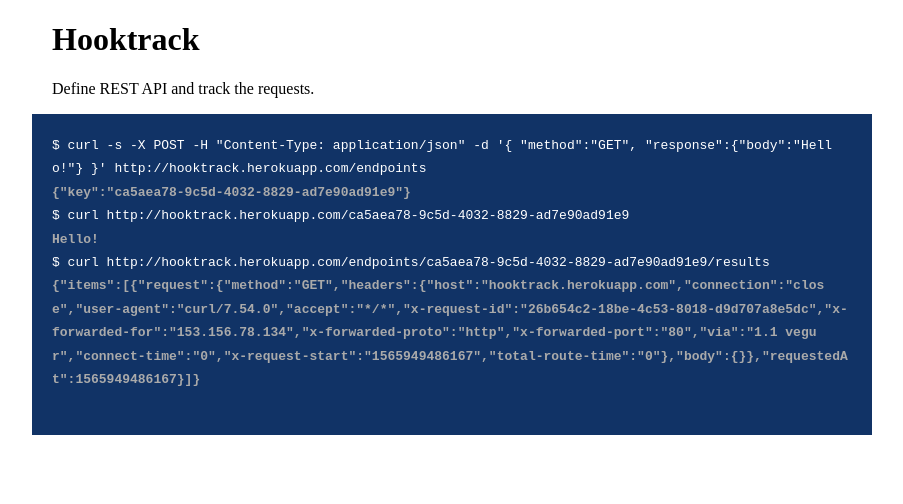
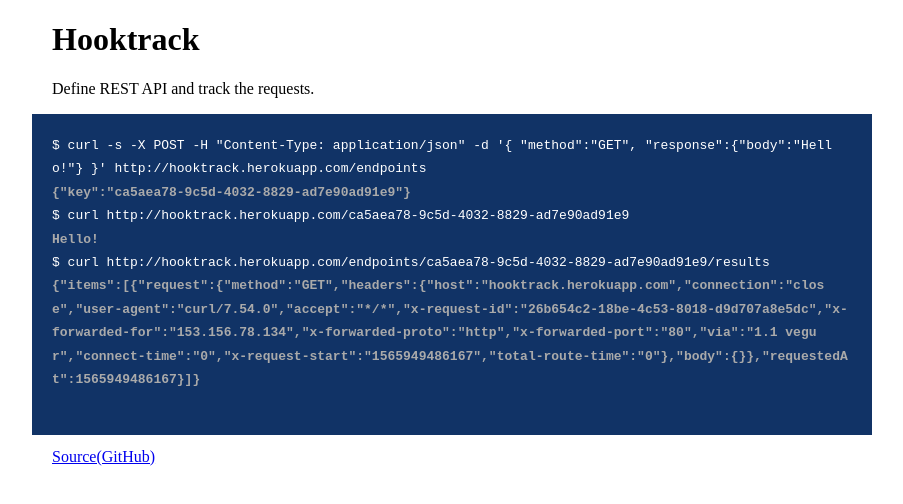
Before and after one commit to jinjor/hooktrack-archive, a website: page assets/index.html in a window 1280 px wide. Shown: the whole page, without its empty margins (188-1091 px from the left). Drawn offline with Linux system fonts and the light colour scheme.

Commit message:
add link to github

```diff
--- a/assets/index.html
+++ b/assets/index.html
@@ -38,5 +38,6 @@
 <code>$ curl http://hooktrack.herokuapp.com/endpoints/ca5aea78-9c5d-4032-8829-ad7e90ad91e9/results</code>
 <code>{"items":[{"request":{"method":"GET","headers":{"host":"hooktrack.herokuapp.com","connection":"close","user-agent":"curl/7.54.0","accept":"*/*","x-request-id":"26b654c2-18be-4c53-8018-d9d707a8e5dc","x-forwarded-for":"153.156.78.134","x-forwarded-proto":"http","x-forwarded-port":"80","via":"1.1 vegur","connect-time":"0","x-request-start":"1565949486167","total-route-time":"0"},"body":{}},"requestedAt":1565949486167}]}</code>
     </pre>
+    <a href="https://github.com/jinjor/hooktrack">Source(GitHub)</a>
   </body>
 </html>
```
